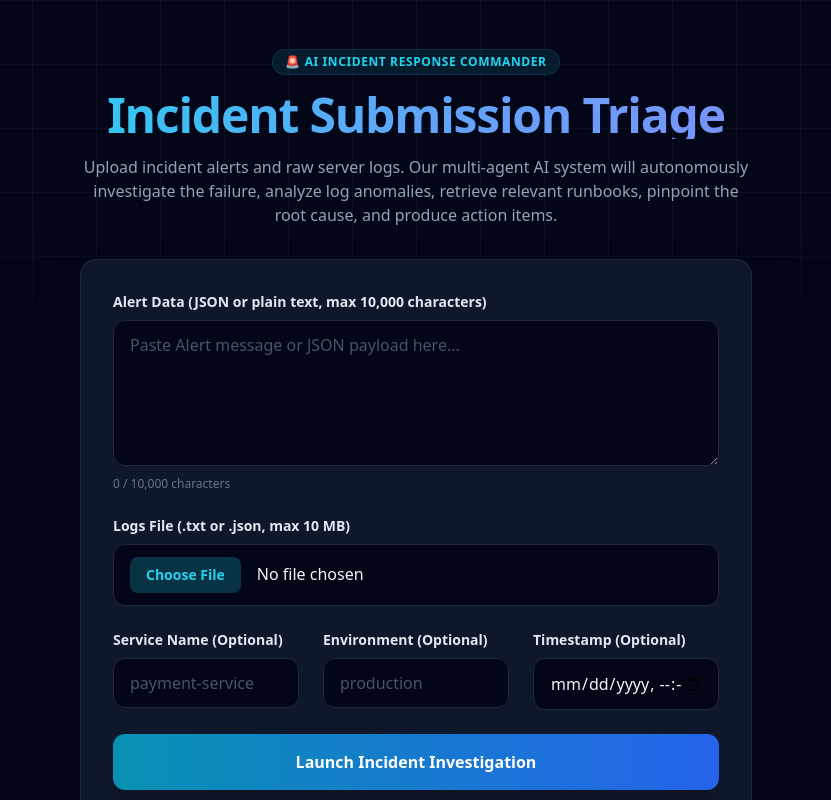
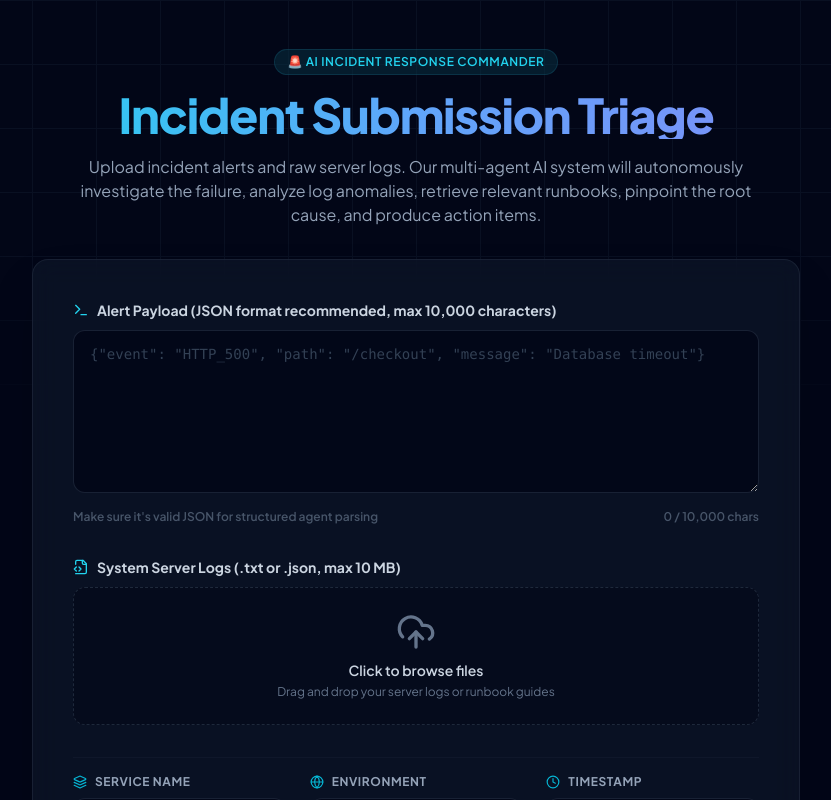
Before and after one commit to Sardul-byte/Indurstry-Level-Fault-Prediction-AI-agent, a Next.js app in the folder frontend/: page /submit in a window 1280 px wide. Shown: the top 800 px of the page, without its empty margins (224-1055 px from the left). Built offline with nearby package versions, Linux system fonts and the light colour scheme; no server answers.

Commit message:
design(frontend): implement premium dark-slate design system and submit form

```diff
--- a/frontend/app/globals.css
+++ b/frontend/app/globals.css
@@ -1,20 +1,76 @@
+@import url('https://fonts.googleapis.com/css2?family=Plus+Jakarta+Sans:wght@300;400;500;600;700;800&family=JetBrains+Mono:wght@400;500;600&display=swap');
+
 @tailwind base;
 @tailwind components;
 @tailwind utilities;
 
-:root {
-  --background: #ffffff;
-  --foreground: #171717;
-}
+@layer base {
+  body {
+    font-family: 'Plus Jakarta Sans', sans-serif;
+    @apply bg-slate-950 text-slate-100 antialiased selection:bg-cyan-500/30 selection:text-cyan-200;
+  }
 
-@media (prefers-color-scheme: dark) {
-  :root {
-    --background: #0a0a0a;
-    --foreground: #ededed;
+  code, pre {
+    font-family: 'JetBrains Mono', monospace;
   }
 }
 
-body {
-  color: var(--foreground);
-  background: var(--background);
+/* Custom scrollbar */
+::-webkit-scrollbar {
+  width: 6px;
+  height: 6px;
 }
+::-webkit-scrollbar-track {
+  background: #020617; /* slate-950 */
+}
+::-webkit-scrollbar-thumb {
+  background: #1e293b; /* slate-800 */
+  border-radius: 4px;
+}
+::-webkit-scrollbar-thumb:hover {
+  background: #0ea5e9; /* cyan-500 */
+}
+
+/* Custom glowing effects */
+.glow-card-cyan {
+  box-shadow: 0 0 20px -5px rgba(6, 182, 212, 0.1);
+  transition: all 0.3s ease;
+}
+.glow-card-cyan:hover {
+  box-shadow: 0 0 25px -2px rgba(6, 182, 212, 0.25);
+  border-color: rgba(6, 182, 212, 0.4);
+}
+
+.glow-card-purple {
+  box-shadow: 0 0 20px -5px rgba(168, 85, 247, 0.1);
+  transition: all 0.3s ease;
+}
+.glow-card-purple:hover {
+  box-shadow: 0 0 25px -2px rgba(168, 85, 247, 0.25);
+  border-color: rgba(168, 85, 247, 0.4);
+}
+
+.glow-card-emerald {
+  box-shadow: 0 0 20px -5px rgba(16, 185, 129, 0.1);
+  transition: all 0.3s ease;
+}
+.glow-card-emerald:hover {
+  box-shadow: 0 0 25px -2px rgba(16, 185, 129, 0.25);
+  border-color: rgba(16, 185, 129, 0.4);
+}
+
+.glow-card-ruby {
+  box-shadow: 0 0 20px -5px rgba(239, 68, 68, 0.1);
+  transition: all 0.3s ease;
+}
+.glow-card-ruby:hover {
+  box-shadow: 0 0 25px -2px rgba(239, 68, 68, 0.25);
+  border-color: rgba(239, 68, 68, 0.4);
+}
+
+/* Glassmorphism utility */
+.glass-panel {
+  background: rgba(15, 23, 42, 0.65); /* slate-900 with opacity */
+  backdrop-filter: blur(12px);
+  border: 1px solid rgba(30, 41, 59, 0.7); /* slate-800 with opacity */
+}
--- a/frontend/components/submission/IncidentForm.tsx
+++ b/frontend/components/submission/IncidentForm.tsx
@@ -1,6 +1,17 @@
 import React, { useState } from "react";
 import { submitIncident, ApiError } from "../../lib/api";
 import { FieldError } from "./FieldError";
+import {
+  Terminal,
+  FileCode2,
+  Layers,
+  Globe,
+  Clock,
+  AlertTriangle,
+  Play,
+  Loader2,
+  UploadCloud
+} from "lucide-react";
 
 interface IncidentFormProps {
   onSuccess: (investigationId: string) => void;
@@ -102,11 +113,9 @@ export function IncidentForm({ onSuccess }: IncidentFormProps) {
       });
 
       onSuccess(response.investigation_id);
-    } catch (err) {
+    } catch (err: any) {
       if (err instanceof ApiError) {
         if (err.status === 422) {
-          // Display inline field validation errors (Requirement 14.3)
-          // Look inside validation error array if present
           const errorMsg = err.message;
           setGlobalError("Submission failed due to schema validation errors.");
           setErrors((prev) => ({
@@ -115,11 +124,10 @@ export function IncidentForm({ onSuccess }: IncidentFormProps) {
             logFile: errorMsg.includes("logs") ? "Invalid log contents." : "",
           }));
         } else {
-          // General HTTP error banner (Requirement 14.4)
           setGlobalError(`Incident submission failed: ${err.message} (Request ID: ${err.request_id})`);
         }
       } else {
-        setGlobalError("Failed to submit incident. Please check your internet connection.");
+        setGlobalError(err?.message || "Failed to submit incident. Please check your internet connection.");
       }
     } finally {
       setLoading(false);
@@ -127,96 +135,135 @@ export function IncidentForm({ onSuccess }: IncidentFormProps) {
   };
 
   return (
-    <form onSubmit={handleSubmit} className="space-y-6 max-w-2xl mx-auto bg-slate-900 border border-slate-800 rounded-2xl p-8 shadow-2xl transition duration-500 hover:shadow-cyan-950/20">
-
+    <form
+      onSubmit={handleSubmit}
+      className="space-y-8 max-w-3xl mx-auto glass-panel rounded-2xl p-8 md:p-10 shadow-2xl transition duration-500 hover:shadow-cyan-950/10"
+    >
       {globalError && (
-        <div className="p-4 bg-red-950/30 border border-red-950/70 text-red-400 text-sm font-medium rounded-xl animate-shake">
-          {globalError}
+        <div className="p-4 bg-red-950/20 border border-red-900/50 text-red-400 text-sm font-semibold rounded-xl flex items-start gap-3">
+          <AlertTriangle className="w-5 h-5 text-red-400 shrink-0 mt-0.5" />
+          <span>{globalError}</span>
         </div>
       )}
 
       {/* Alert Text Area */}
-      <div>
-        <label className="block text-sm font-semibold text-slate-200 mb-2">
-          Alert Data (JSON or plain text, max 10,000 characters)
+      <div className="space-y-2.5">
+        <label className="flex items-center gap-2 text-sm font-bold text-slate-300">
+          <Terminal className="w-4 h-4 text-cyan-400" />
+          Alert Payload (JSON format recommended, max 10,000 characters)
         </label>
         <textarea
-          rows={5}
+          rows={6}
           value={alertText}
           onChange={(e) => setAlertText(e.target.value)}
-          placeholder="Paste Alert message or JSON payload here..."
-          className="w-full bg-slate-950 border border-slate-800 rounded-xl px-4 py-3 text-slate-100 placeholder-slate-600 focus:outline-none focus:ring-2 focus:ring-cyan-500 focus:border-transparent transition"
+          placeholder='{"event": "HTTP_500", "path": "/checkout", "message": "Database timeout"}'
+          className="w-full bg-slate-950/80 border border-slate-800/80 rounded-xl px-4 py-3 text-slate-100 placeholder-slate-700 focus:outline-none focus:ring-2 focus:ring-cyan-500/50 focus:border-transparent transition font-mono text-sm leading-relaxed"
         />
-        <div className="flex justify-between text-xs text-slate-500 mt-1">
-          <span>{alertText.length} / 10,000 characters</span>
+        <div className="flex justify-between text-xs font-semibold text-slate-600">
+          <span>Make sure it's valid JSON for structured agent parsing</span>
+          <span className={alertText.length > 9000 ? "text-amber-500" : ""}>
+            {alertText.length.toLocaleString()} / 10,000 chars
+          </span>
         </div>
         <FieldError message={errors.alertText} />
       </div>
 
       {/* Log File Upload */}
-      <div>
-        <label className="block text-sm font-semibold text-slate-200 mb-2">
-          Logs File (.txt or .json, max 10 MB)
+      <div className="space-y-2.5">
+        <label className="flex items-center gap-2 text-sm font-bold text-slate-300">
+          <FileCode2 className="w-4 h-4 text-cyan-400" />
+          System Server Logs (.txt or .json, max 10 MB)
         </label>
-        <input
-          type="file"
-          accept=".txt,.json"
-          onChange={handleFileChange}
-          className="w-full bg-slate-950 border border-slate-800 rounded-xl px-4 py-3 text-slate-100 focus:outline-none file:mr-4 file:py-2 file:px-4 file:rounded-lg file:border-0 file:text-sm file:font-semibold file:bg-cyan-950 file:text-cyan-400 hover:file:bg-cyan-900 cursor-pointer"
-        />
+
+        <div className="relative group border border-dashed border-slate-800 hover:border-cyan-500/40 rounded-xl bg-slate-950/50 hover:bg-slate-950/80 transition p-6 flex flex-col items-center justify-center text-center gap-2 cursor-pointer">
+          <input
+            type="file"
+            accept=".txt,.json"
+            onChange={handleFileChange}
+            className="absolute inset-0 w-full h-full opacity-0 cursor-pointer"
+          />
+          <UploadCloud className="w-10 h-10 text-slate-500 group-hover:text-cyan-400 transition" />
+          {logFile ? (
+            <div className="space-y-1">
+              <p className="text-sm font-semibold text-cyan-400 font-mono">{logFile.name}</p>
+              <p className="text-xs text-slate-500">{(logFile.size / 1024 / 1024).toFixed(2)} MB</p>
+            </div>
+          ) : (
+            <div>
+              <p className="text-sm font-semibold text-slate-300">
+                Click to browse files
+              </p>
+              <p className="text-xs text-slate-500 mt-1">
+                Drag and drop your server logs or runbook guides
+              </p>
+            </div>
+          )}
+        </div>
         <FieldError message={errors.logFile} />
       </div>
 
-      {/* Optional metadata fields */}
-      <div className="grid grid-cols-1 md:grid-cols-3 gap-6">
-        <div>
-          <label className="block text-sm font-semibold text-slate-200 mb-2">
-            Service Name (Optional)
+      {/* Metadata layout */}
+      <div className="grid grid-cols-1 md:grid-cols-3 gap-6 pt-4 border-t border-slate-900">
+        <div className="space-y-2">
+          <label className="flex items-center gap-2 text-xs font-bold text-slate-400 uppercase tracking-wider">
+            <Layers className="w-3.5 h-3.5 text-cyan-500" />
+            Service Name
           </label>
           <input
             type="text"
             value={serviceName}
             onChange={(e) => setServiceName(e.target.value)}
             placeholder="payment-service"
-            className="w-full bg-slate-950 border border-slate-800 rounded-xl px-4 py-3 text-slate-100 placeholder-slate-600 focus:outline-none focus:ring-2 focus:ring-cyan-500 focus:border-transparent transition"
+            className="w-full bg-slate-950/80 border border-slate-800/80 rounded-xl px-4 py-3 text-slate-200 placeholder-slate-700 focus:outline-none focus:ring-2 focus:ring-cyan-500/50 focus:border-transparent transition text-sm"
           />
         </div>
-        <div>
-          <label className="block text-sm font-semibold text-slate-200 mb-2">
-            Environment (Optional)
+        <div className="space-y-2">
+          <label className="flex items-center gap-2 text-xs font-bold text-slate-400 uppercase tracking-wider">
+            <Globe className="w-3.5 h-3.5 text-cyan-500" />
+            Environment
           </label>
           <input
             type="text"
             value={environment}
             onChange={(e) => setEnvironment(e.target.value)}
             placeholder="production"
-            className="w-full bg-slate-950 border border-slate-800 rounded-xl px-4 py-3 text-slate-100 placeholder-slate-600 focus:outline-none focus:ring-2 focus:ring-cyan-500 focus:border-transparent transition"
+            className="w-full bg-slate-950/80 border border-slate-800/80 rounded-xl px-4 py-3 text-slate-200 placeholder-slate-700 focus:outline-none focus:ring-2 focus:ring-cyan-500/50 focus:border-transparent transition text-sm"
           />
         </div>
-        <div>
-          <label className="block text-sm font-semibold text-slate-200 mb-2">
-            Timestamp (Optional)
+        <div className="space-y-2">
+          <label className="flex items-center gap-2 text-xs font-bold text-slate-400 uppercase tracking-wider">
+            <Clock className="w-3.5 h-3.5 text-cyan-500" />
+            Timestamp
           </label>
           <input
             type="datetime-local"
             value={timestamp}
             onChange={(e) => setTimestamp(e.target.value)}
-            className="w-full bg-slate-950 border border-slate-800 rounded-xl px-4 py-3 text-slate-100 focus:outline-none focus:ring-2 focus:ring-cyan-500 focus:border-transparent transition"
+            className="w-full bg-slate-950/80 border border-slate-800/80 rounded-xl px-4 py-3 text-slate-200 focus:outline-none focus:ring-2 focus:ring-cyan-500/50 focus:border-transparent transition text-sm"
           />
         </div>
       </div>
 
       {/* Submit button */}
-      <div>
+      <div className="pt-2">
         <button
           type="submit"
           disabled={loading}
-          className="w-full py-4 bg-gradient-to-r from-cyan-600 to-blue-600 hover:from-cyan-500 hover:to-blue-500 text-white font-bold rounded-xl shadow-lg transition duration-300 disabled:opacity-50 disabled:cursor-not-allowed"
+          className="w-full py-4 px-6 bg-gradient-to-r from-cyan-600 via-blue-600 to-indigo-600 hover:from-cyan-500 hover:via-blue-500 hover:to-indigo-500 text-white font-bold rounded-xl shadow-lg transition duration-300 disabled:opacity-50 disabled:cursor-not-allowed flex items-center justify-center gap-2"
         >
-          {loading ? "Initializing Investigation..." : "Launch Incident Investigation"}
+          {loading ? (
+            <>
+              <Loader2 className="w-5 h-5 text-white animate-spin" />
+              <span>Launching Orchestration Pipeline...</span>
+            </>
+          ) : (
+            <>
+              <Play className="w-4 h-4 text-white fill-current" />
+              <span>Launch Autonomous Triage</span>
+            </>
+          )}
         </button>
       </div>
-
     </form>
   );
 }
```
